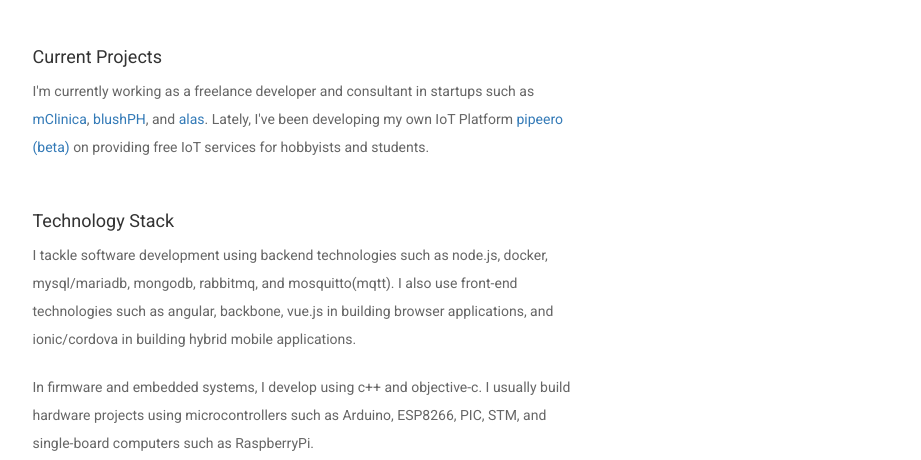
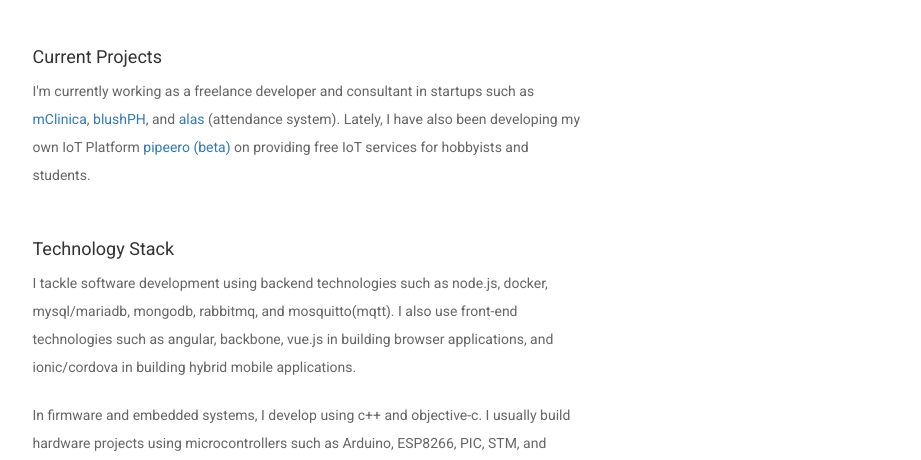
Before and after one commit to vynci/landing-page, a plain HTML site: page index.html in a window 1280 px wide. Shown: the part 340-800 px from the top of the page, without its empty margins (330-1251 px from the left). Drawn offline with nearby package versions, Linux system fonts and the light colour scheme.

Commit message:
updated corrections

```diff
--- a/index.html
+++ b/index.html
@@ -55,7 +55,7 @@
             <h4>Current Projects</h4>
             <p>
               I'm currently working as a freelance developer and consultant in startups such as <a href="http://www.mclinica.com/" target="_blank">mClinica</a>, <a href="http://blush.ph/" target="_blank">blushPH</a>, and
-              <a href="https://web.facebook.com/Automated-Log-Attendance-Solutions-1356000881130541/" target="_blank">alas</a>. Lately, I've been developing my own IoT Platform <a href="http://www.pipeero.com/" target="_blank">pipeero (beta)</a> on providing free IoT services for hobbyists and students.
+              <a href="https://web.facebook.com/Automated-Log-Attendance-Solutions-1356000881130541/" target="_blank">alas</a> (attendance system). Lately, I have also been developing my own IoT Platform <a href="http://www.pipeero.com/" target="_blank">pipeero (beta)</a> on providing free IoT services for hobbyists and students.
             </p>
           </div>
 
```
